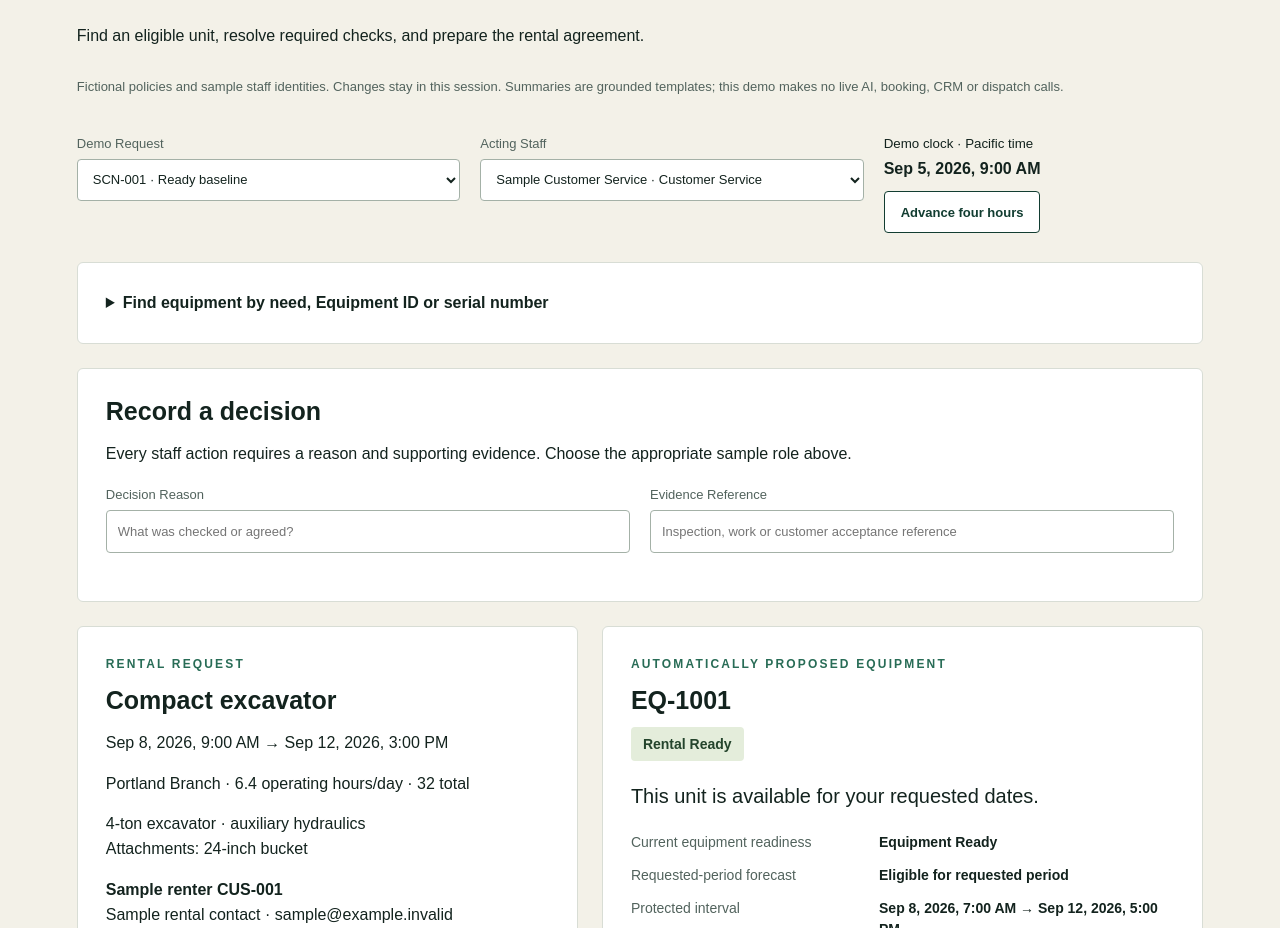
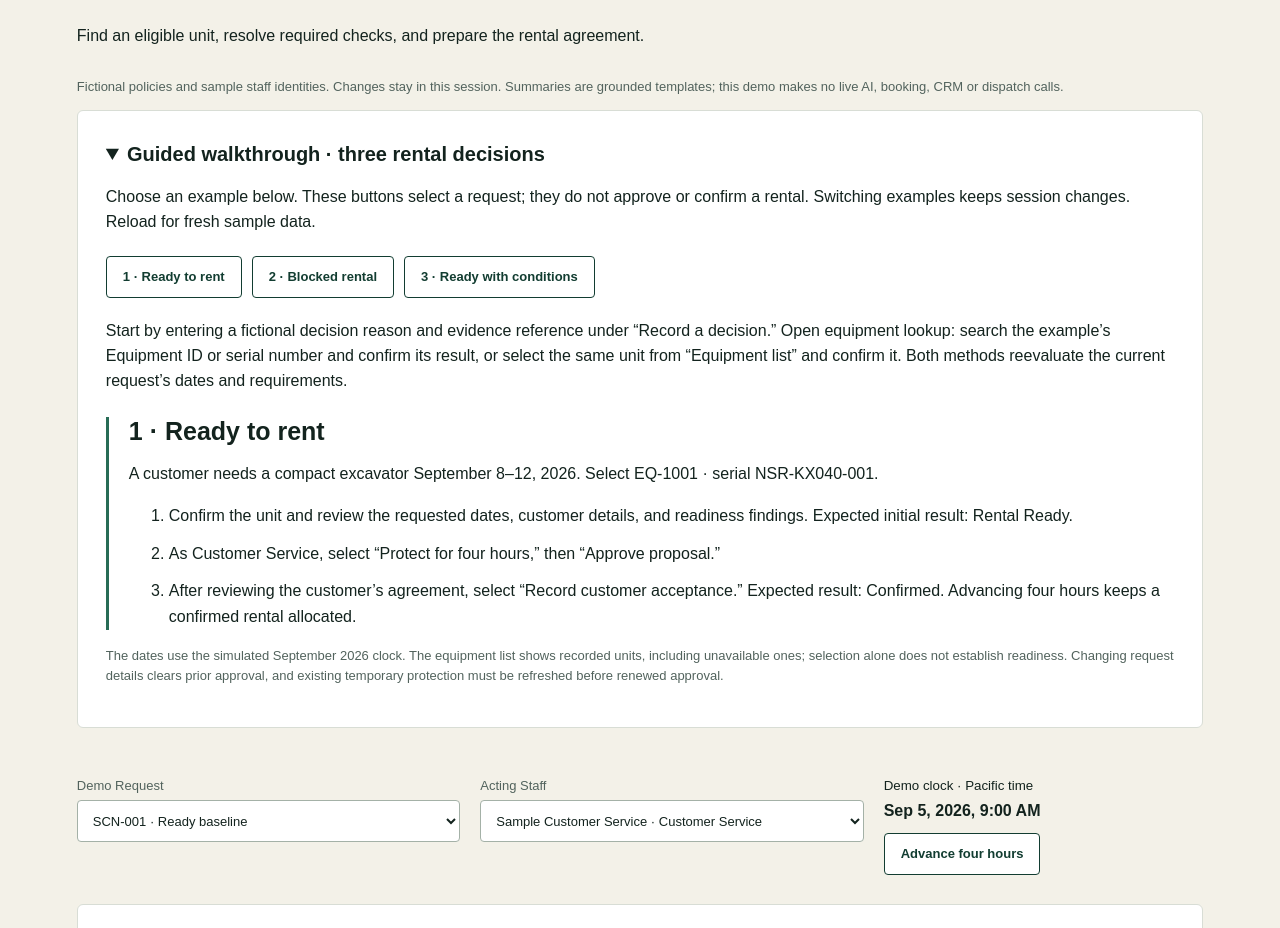
Before and after one commit to AndyPella/ai-portfolio-project, a Next.js app: page / in a window 1280 px wide. Shown: the part 1552-2480 px from the top of the page. Built offline with nearby package versions, Linux system fonts and the light colour scheme.

Commit message:
Add three guided rental walkthroughs and verify equipment search and selection

```diff
--- a/app/globals.css
+++ b/app/globals.css
@@ -3,6 +3,10 @@
 .project-links { display: flex; flex-wrap: wrap; gap: 14px 28px; margin-top: 28px; position: relative; z-index: 1; }
 .project-links a { color: var(--lime); line-height: 1.6; text-underline-offset: 4px; }
 .project-links span { font-size: 12px; color: #d5dfda; }
+.walkthrough { scroll-margin-top: 24px; }
+.walkthrough > summary { cursor: pointer; font-size: 20px; font-weight: 700; }
+.walkthrough-steps { border-left: 3px solid var(--green); padding-left: 20px; margin-top: 24px; }
+.walkthrough li { line-height: 1.6; margin: 12px 0; }
 a:focus-visible { outline: 3px solid var(--green); outline-offset: 5px; }
 .hero a:focus-visible { outline-color: var(--lime); }
 .project-story { max-width: 980px; width: 100%; margin: 0 auto; padding: 48px clamp(24px, 5vw, 64px) 72px; }
--- a/app/page.tsx
+++ b/app/page.tsx
@@ -50,6 +50,7 @@ export default function Home() {
             operational needs, and coordinate the work that keeps the fleet moving.
           </p>
           <nav className="project-links" aria-label="Project background">
+            <a href="#guided-walkthrough">Start guided walkthrough</a>
             <a href="/project/role" target="_blank" rel="noopener noreferrer">My role in this project <span>(opens new tab)</span></a>
             <a href="/project/requirements" target="_blank" rel="noopener noreferrer">From requirements to product <span>(opens new tab)</span></a>
           </nav>
--- a/app/rental-workspace.tsx
+++ b/app/rental-workspace.tsx
@@ -58,6 +58,7 @@ export default function RentalWorkspace({ source }: { source: RentalDataset }) {
     "Incomplete" | "Confirmed plan" | "Denied" | "Complete"
   >("Incomplete");
   const [query, setQuery] = useState("");
+  const [lookupId, setLookupId] = useState("");
   const search = query.trim()
     ? findEquipment(state.dataset.equipment, query)
     : null;
@@ -82,6 +83,7 @@ export default function RentalWorkspace({ source }: { source: RentalDataset }) {
           Date.parse(a.expires_at) > Date.parse(now))),
   );
   const equipmentId =
+    request.equipment_id ??
     assigned[0]?.equipment_id ??
     matches.proposal?.equipment_id ??
     matches.results[0]?.equipment_id;
@@ -166,12 +168,27 @@ export default function RentalWorkspace({ source }: { source: RentalDataset }) {
     setMessage("");
     setTaskId("");
     setHoldId("");
+    setQuery("");
+    setLookupId("");
   };
   const isCS = staff.role === "Customer Service",
     isMech = staff.role === "Mechanic",
     isManager = staff.role === "Manager";
   const changeIntake = (key: keyof RentalRequest["intake"], value: string) =>
     setEdit({ ...edit, intake: { ...edit.intake, [key]: value } });
+  const confirmEquipment = (id: string, exact: boolean) => {
+    const asset = state.dataset.equipment.find((e) => e.equipment_id === id)!;
+    const revised = {
+      ...request,
+      equipment_type: asset.equipment_type,
+      equipment_id: exact ? asset.equipment_id : undefined,
+      capabilities: asset.capabilities.split("; "),
+      attachments: asset.required_attachments.split("; "),
+      location: asset.current_location,
+    };
+    setEdit(revised);
+    act({ type: "Update request", request: revised } as WorkflowCommand);
+  };
   return (
     <section
       id="customer-service"
@@ -194,6 +211,35 @@ export default function RentalWorkspace({ source }: { source: RentalDataset }) {
         session. Summaries are grounded templates; this demo makes no live AI,
         booking, CRM or dispatch calls.
       </p>
+      <details className="panel walkthrough" id="guided-walkthrough" open>
+        <summary>Guided walkthrough · three rental decisions</summary>
+        <p>Choose an example below. These buttons select a request; they do not approve or confirm a rental. Switching examples keeps session changes. Reload for fresh sample data.</p>
+        <div className="button-row" aria-label="Walkthrough examples">
+          <button className="secondary" onClick={() => { choose("REQ-SCN-001"); setActor("DEMO-CS"); }}>1 · Ready to rent</button>
+          <button className="secondary" onClick={() => { choose("REQ-SCN-002"); setActor("DEMO-CS"); }}>2 · Blocked rental</button>
+          <button className="secondary" onClick={() => { choose("REQ-SCN-004"); setActor("DEMO-CS"); }}>3 · Ready with conditions</button>
+        </div>
+        <p>Start by entering a fictional decision reason and evidence reference under “Record a decision.” Open equipment lookup: search the example’s Equipment ID or serial number and confirm its result, or select the same unit from “Equipment list” and confirm it. Both methods reevaluate the current request’s dates and requirements.</p>
+        {requestId === "REQ-SCN-001" && <div className="walkthrough-steps">
+          <h3>1 · Ready to rent</h3>
+          <p>A customer needs a compact excavator September 8–12, 2026. Select EQ-1001 · serial NSR-KX040-001.</p>
+          <ol><li>Confirm the unit and review the requested dates, customer details, and readiness findings. Expected initial result: Rental Ready.</li><li>As Customer Service, select “Protect for four hours,” then “Approve proposal.”</li><li>After reviewing the customer’s agreement, select “Record customer acceptance.” Expected result: Confirmed. Advancing four hours keeps a confirmed rental allocated.</li></ol>
+        </div>}
+        {requestId === "REQ-SCN-002" && <div className="walkthrough-steps">
+          <h3>2 · Blocked rental</h3>
+          <p>A customer needs a skid steer September 8–10, 2026. Select EQ-1002 · serial NSR-S66-014.</p>
+          <ol><li>Review the missing inspection and active hold. Expected initial result: Remediation Required; rental protection is disabled.</li><li>Select the sample Mechanic role, enter inspection evidence, and use “Record passed demo safety checks.” The hold still requires a separate release.</li><li>Review the selected hold and use “Release selected hold” only after its requirements are satisfied. Expected result: Rental Ready. Return to Customer Service to prepare the rental.</li></ol>
+          <p>If a hold cannot yet be resolved and no eligible alternative exists, return to Customer Service and record a callback with an owner, reviewer, and update time. A callback does not make equipment available.</p>
+        </div>}
+        {requestId === "REQ-SCN-004" && <div className="walkthrough-steps">
+          <h3>3 · Ready with conditions</h3>
+          <p>A customer needs a towable generator September 10–20, 2026. Select EQ-1004 · serial NSR-G70-021.</p>
+          <ol><li>Review the required service window on September 15, 10 AM–noon Pacific. Expected initial result: Rental Ready with Conditions.</li><li>Explain the required service stop and operating restrictions. As Customer Service, protect the equipment and approve the proposal.</li><li>Record customer acceptance only after the customer accepts the disclosed conditions. Expected result: Confirmed with conditions. Acceptance does not complete the service or remove its operating restriction.</li></ol>
+          <p>To explore the other branch, record customer decline instead of acceptance. Expected result: Not Available for this request. Reload before trying the acceptance branch.</p>
+        </div>}
+        {!["REQ-SCN-001", "REQ-SCN-002", "REQ-SCN-004"].includes(requestId) && <p>Select one of the three examples above to view its instructions.</p>}
+        <p className="scope-note">The dates use the simulated September 2026 clock. The equipment list shows recorded units, including unavailable ones; selection alone does not establish readiness. Changing request details clears prior approval, and existing temporary protection must be refreshed before renewed approval.</p>
+      </details>
       <div className="workspace-toolbar">
         <label>
           Demo request
@@ -248,6 +294,15 @@ export default function RentalWorkspace({ source }: { source: RentalDataset }) {
             placeholder="I need a generator · eq 1001 · serial number"
           />
         </label>
+        <label>
+          Equipment list
+          <select aria-label="Equipment list" value={lookupId} onChange={(e) => setLookupId(e.target.value)} disabled={!isCS || draft?.status === "Confirmed"}>
+            <option value="">Choose a recorded unit</option>
+            {state.dataset.equipment.map((asset) => <option key={asset.equipment_id} value={asset.equipment_id}>{asset.equipment_id} · {asset.equipment_type} · {asset.serial_number} · {asset.current_location}</option>)}
+          </select>
+        </label>
+        <button className="secondary" disabled={!isCS || !lookupId || draft?.status === "Confirmed"} onClick={() => confirmEquipment(lookupId, true)}>Confirm selected equipment</button>
+        <p className="scope-note">Search or select a unit, then confirm to apply it to the current request. Dates and customer information are retained; inspect the updated requirements before approval.</p>
         {search && (
           <>
             <p>{search.message}</p>
@@ -256,25 +311,8 @@ export default function RentalWorkspace({ source }: { source: RentalDataset }) {
                 <button
                   className="secondary"
                   key={m.equipment_id}
-                  disabled={!isCS}
-                  onClick={() => {
-                    const asset = state.dataset.equipment.find(
-                      (e) => e.equipment_id === m.equipment_id,
-                    )!;
-                    const revised = {
-                      ...request,
-                      equipment_type: m.equipment_type,
-                      equipment_id: search.exact ? m.equipment_id : undefined,
-                      capabilities: asset.capabilities.split("; "),
-                      attachments: asset.required_attachments.split("; "),
-                      location: m.location,
-                    };
-                    setEdit(revised);
-                    act({
-                      type: "Update request",
-                      request: revised,
-                    } as WorkflowCommand);
-                  }}
+                  disabled={!isCS || draft?.status === "Confirmed"}
+                  onClick={() => confirmEquipment(m.equipment_id, search.exact)}
                 >
                   {search.exact ? m.equipment_id : m.equipment_type} ·{" "}
                   {m.location} · confirm request
```
Also changed, not shown: tests/interface-smoke.mjs (+50 -1 lines), 1 other file (tests, documents, lock files or other folders).
